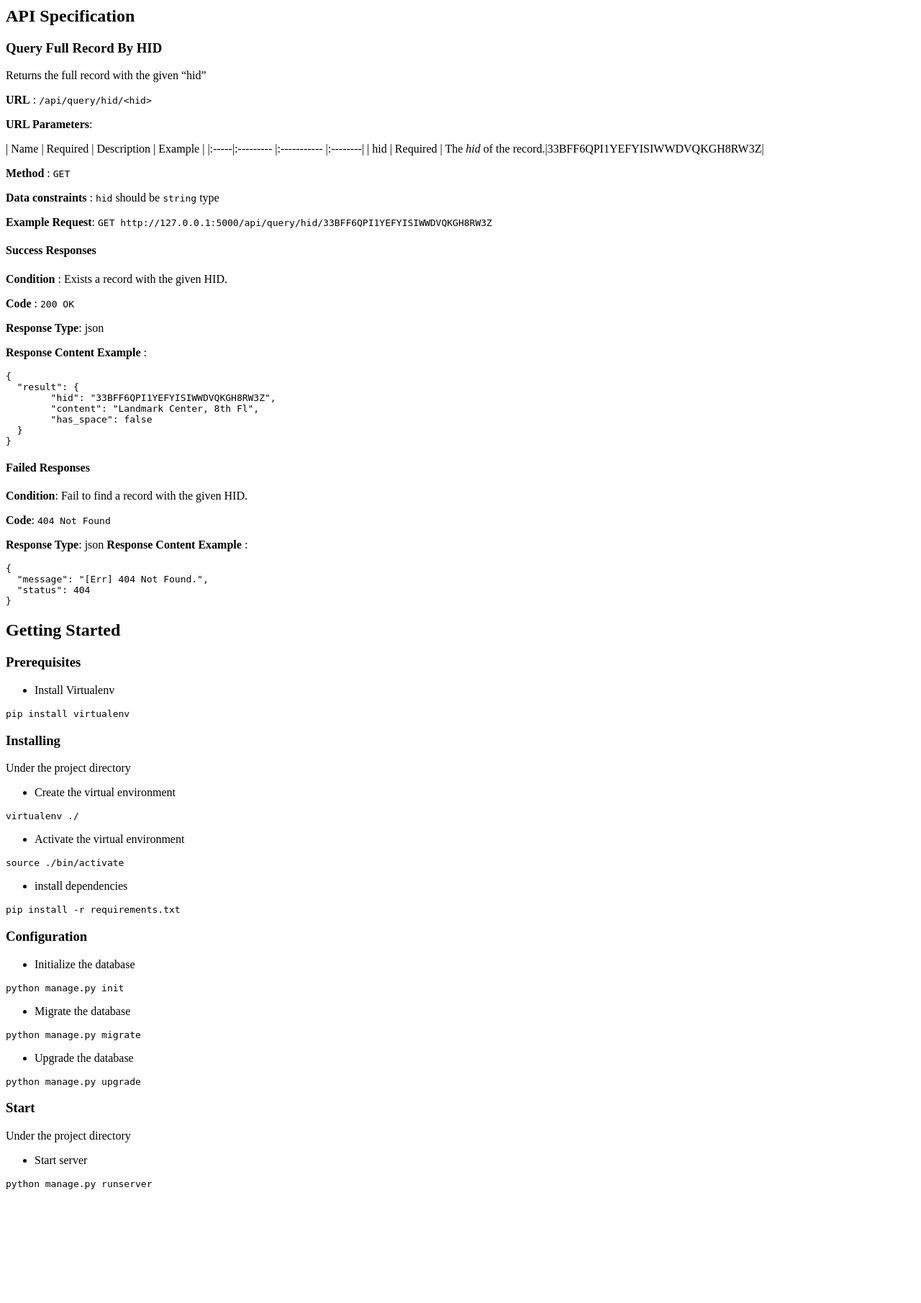
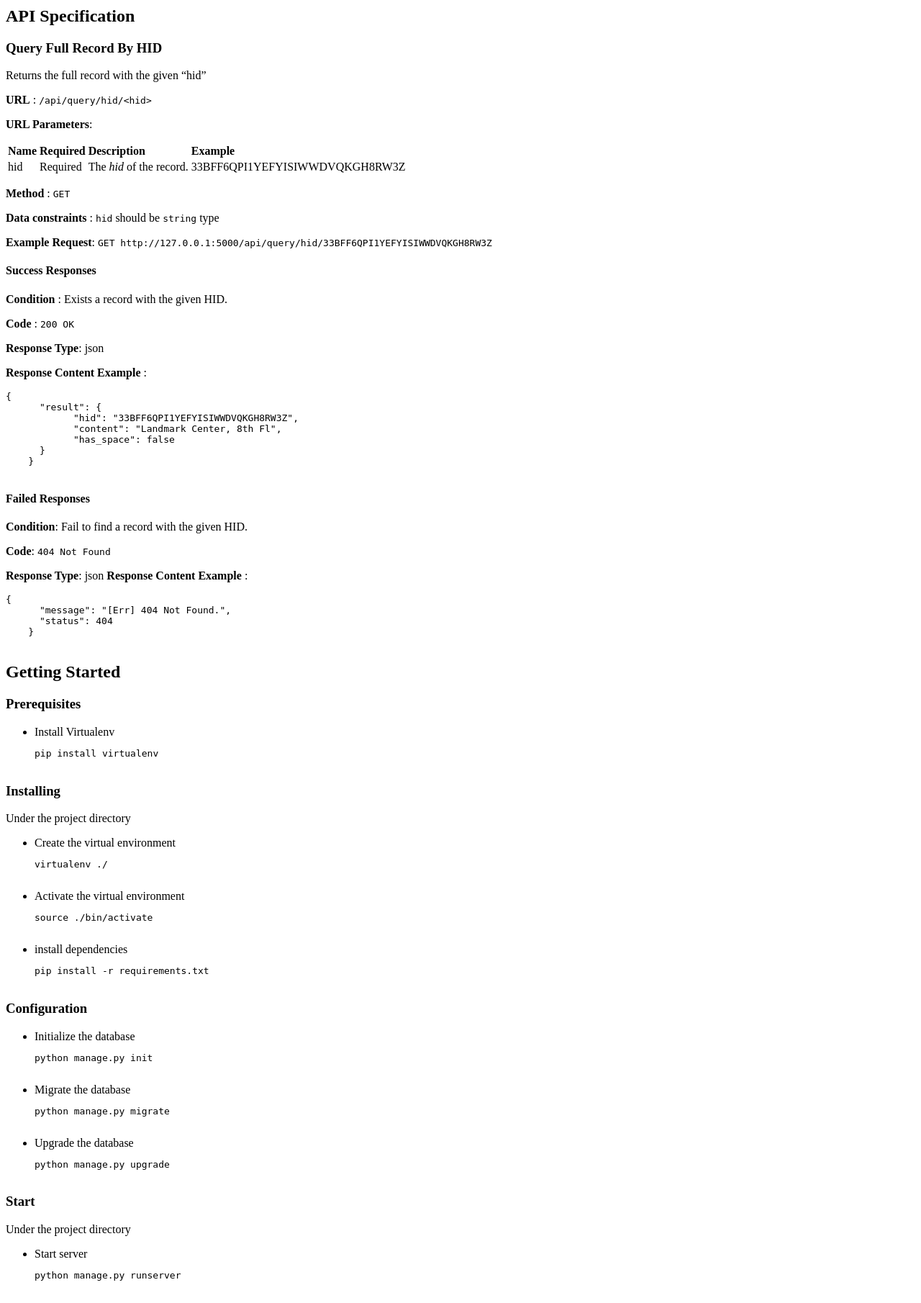
Before and after one commit to terrenceliu/ra-api, a Flask app: page / in a window 1280 px wide. Shown: the part 230-2040 px from the top of the page at 72% size. Before the commit the page ends 1882 px from the top, so only its background shows below. Run offline with Flask 2, Linux system fonts and the light colour scheme.

Commit message:
fix templates

```diff
--- a/templates/index.html
+++ b/templates/index.html
@@ -6,140 +6,109 @@
 </head>
 <body>
 <div id="content">
-    <h1 id="raapi">RA-API</h1>
-
-<p>A simple API for data querying. <br />
-The project is deployed and hosted on Heroku.</p>
-
+    <h1 id="ra-api">RA-API</h1>
+    <p>A simple API for data querying.<br>The project is deployed and hosted on Heroku.</p>
     <h2 id="usage">Usage</h2>
-
-<p>Main site: <code>https://ra-api.herokuapp.com/</code> <br />
-Query Full Record By HID <code>GET https://ra-api.herokuapp.com/api/query/hid/&lt;hid&gt;</code>  </p>
-
-<h2 id="apispecification">API Specification</h2>
-
-<h3 id="queryfullrecordbyhid">Query Full Record By HID</h3>
-
+    <p>Main site: <code>https://ra-api.herokuapp.com/</code><br>Query Full Record By HID <code>GET
+        https://ra-api.herokuapp.com/api/query/hid/&lt;hid&gt;</code></p>
+    <h2 id="api-specification">API Specification</h2>
+    <h3 id="query-full-record-by-hid">Query Full Record By HID</h3>
     <p>Returns the full record with the given “hid”</p>
-
     <p><strong>URL</strong> : <code>/api/query/hid/&lt;hid&gt;</code></p>
-
-<p><strong>URL Parameters</strong>:  </p>
-
-<p>| Name | Required | Description  | Example |
-|:-----|:--------- |:----------- |:--------|
-| hid  | Required | The <em>hid</em> of the record.|33BFF6QPI1YEFYISIWWDVQKGH8RW3Z|</p>
-
+    <p><strong>URL Parameters</strong>: </p>
+    <table>
+        <thead>
+        <tr>
+            <th style="text-align:left">Name</th>
+            <th style="text-align:left">Required</th>
+            <th style="text-align:left">Description</th>
+            <th style="text-align:left">Example</th>
+        </tr>
+        </thead>
+        <tbody>
+        <tr>
+            <td style="text-align:left">hid</td>
+            <td style="text-align:left">Required</td>
+            <td style="text-align:left">The <em>hid</em> of the record.</td>
+            <td style="text-align:left">33BFF6QPI1YEFYISIWWDVQKGH8RW3Z</td>
+        </tr>
+        </tbody>
+    </table>
     <p><strong>Method</strong> : <code>GET</code></p>
-
     <p><strong>Data constraints</strong> : <code>hid</code> should be <code>string</code> type</p>
-
     <p><strong>Example Request</strong>:
         <code>GET http://127.0.0.1:5000/api/query/hid/33BFF6QPI1YEFYISIWWDVQKGH8RW3Z</code></p>
-
-<h4 id="successresponses">Success Responses</h4>
-
+    <h4 id="success-responses">Success Responses</h4>
     <p><strong>Condition</strong> : Exists a record with the given HID.</p>
-
     <p><strong>Code</strong> : <code>200 OK</code></p>
-
     <p><strong>Response Type</strong>: json</p>
-
     <p><strong>Response Content Example</strong> :</p>
-
-<pre><code class="json language-json">{
-  "result": {
-        "hid": "33BFF6QPI1YEFYISIWWDVQKGH8RW3Z",
-        "content": "Landmark Center, 8th Fl",
-        "has_space": false
+    <pre><code class="lang-json">{
+      <span class="hljs-attr">"result"</span>: {
+            <span class="hljs-attr">"hid"</span>: <span class="hljs-string">"33BFF6QPI1YEFYISIWWDVQKGH8RW3Z"</span>,
+            <span class="hljs-attr">"content"</span>: <span class="hljs-string">"Landmark Center, 8th Fl"</span>,
+            <span class="hljs-attr">"has_space"</span>: <span class="hljs-literal">false</span>
       }
     }
     </code></pre>
-
-<h4 id="failedresponses">Failed Responses</h4>
-
+    <h4 id="failed-responses">Failed Responses</h4>
     <p><strong>Condition</strong>: Fail to find a record with the given HID.</p>
-
     <p><strong>Code</strong>: <code>404 Not Found</code></p>
-
     <p><strong>Response Type</strong>: json
         <strong>Response Content Example</strong> :</p>
-
-<pre><code class="json language-json">{
-  "message": "[Err] 404 Not Found.",
-  "status": 404
+    <pre><code class="lang-json">{
+      <span class="hljs-attr">"message"</span>: <span class="hljs-string">"[Err] 404 Not Found."</span>,
+      <span class="hljs-attr">"status"</span>: <span class="hljs-number">404</span>
     }
     </code></pre>
-
-<h2 id="gettingstarted">Getting Started</h2>
-
+    <h2 id="getting-started">Getting Started</h2>
     <h3 id="prerequisites">Prerequisites</h3>
-
     <ul>
-<li>Install Virtualenv </li>
+        <li>Install Virtualenv
+            <pre><code class="lang-commandline">pip <span class="hljs-keyword">install</span> virtualenv
+    </code></pre>
+        </li>
+    </ul>
+    <h3 id="installing">Installing</h3>
+    <p>Under the project directory</p>
+    <ul>
+        <li>Create the virtual environment
+            <pre><code class="lang-commandline"><span class="hljs-attribute">virtualenv</span> ./
+    </code></pre>
+        </li>
+        <li>Activate the virtual environment
+            <pre><code class="lang-commandline"><span class="hljs-keyword">source</span> .<span class="hljs-regexp">/bin/</span>activate
+    </code></pre>
+        </li>
+        <li>install dependencies
+            <pre><code class="lang-commandline">pip <span class="hljs-keyword">install</span> -r requirements.txt
+    </code></pre>
+        </li>
+    </ul>
+    <h3 id="configuration">Configuration</h3>
+    <ul>
+        <li>Initialize the database
+            <pre><code class="lang-commandline">python manage<span class="hljs-selector-class">.py</span> init
+    </code></pre>
+        </li>
+        <li>Migrate the database
+            <pre><code class="lang-commandline">python manage<span class="hljs-selector-class">.py</span> migrate
+    </code></pre>
+        </li>
+        <li>Upgrade the database
+            <pre><code class="lang-commandline">python manage<span class="hljs-selector-class">.py</span> upgrade
+    </code></pre>
+        </li>
+    </ul>
+    <h3 id="start">Start</h3>
+    <p>Under the project directory</p>
+    <ul>
+        <li>Start server
+            <pre><code class="lang-commandline">python manage<span class="hljs-selector-class">.py</span> runserver
+    </code></pre>
+        </li>
     </ul>
 
-<pre><code class="commandline language-commandline">pip install virtualenv
-</code></pre>
-
-<h3 id="installing">Installing</h3>
-
-<p>Under the project directory</p>
-
-<ul>
-<li>Create the virtual environment</li>
-</ul>
-
-<pre><code class="commandline language-commandline">virtualenv ./
-</code></pre>
-
-<ul>
-<li>Activate the virtual environment</li>
-</ul>
-
-<pre><code class="commandline language-commandline">source ./bin/activate
-</code></pre>
-
-<ul>
-<li>install dependencies</li>
-</ul>
-
-<pre><code class="commandline language-commandline">pip install -r requirements.txt
-</code></pre>
-
-<h3 id="configuration">Configuration</h3>
-
-<ul>
-<li>Initialize the database</li>
-</ul>
-
-<pre><code class="commandline language-commandline">python manage.py init
-</code></pre>
-
-<ul>
-<li>Migrate the database</li>
-</ul>
-
-<pre><code class="commandline language-commandline">python manage.py migrate
-</code></pre>
-
-<ul>
-<li>Upgrade the database</li>
-</ul>
-
-<pre><code class="commandline language-commandline">python manage.py upgrade
-</code></pre>
-
-<h3 id="start">Start</h3>
-
-<p>Under the project directory</p>
-
-<ul>
-<li>Start server</li>
-</ul>
-
-<pre><code class="commandline language-commandline">python manage.py runserver
-</code></pre>
 </div>
 </body>
 </html>
```
Lines whose indentation alone changed are shown as unchanged.
